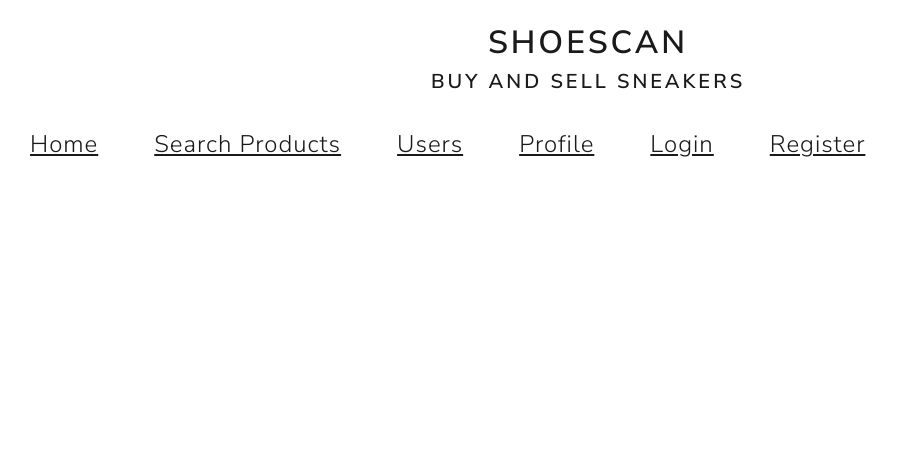
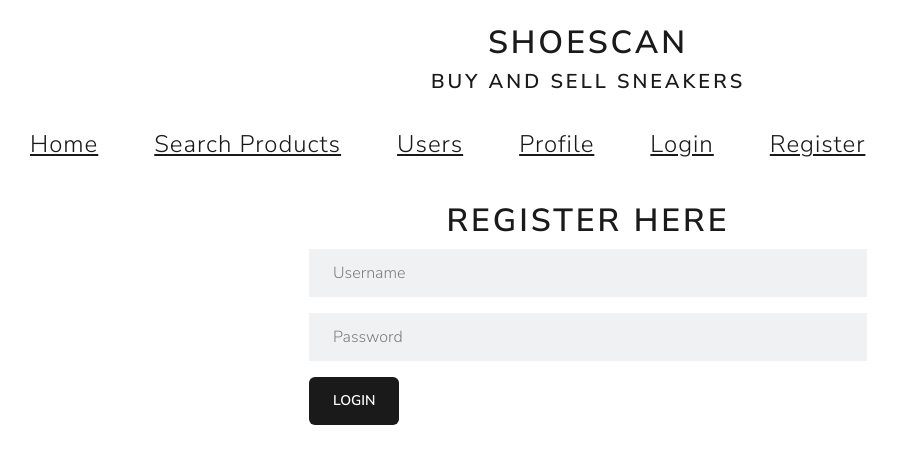
Before and after one commit to echen9104/CS4550-Project, a React (Create React App) app in the folder project/: page /register in a window 1280 px wide. Shown: the top 464 px of the page, without its empty margins (52-950 px from the left). Built offline with nearby package versions, Linux system fonts and the light colour scheme.

Commit message:
login and register outline

```diff
--- a/project/src/App.js
+++ b/project/src/App.js
@@ -4,7 +4,9 @@ import React from 'react';
 import { BrowserRouter, Routes } from 'react-router-dom';
 import { Route } from 'react-router';
 import Home from './home/home';
-import Search from './search/search'
+import Search from './search/search';
+import Login from "./users/login";
+import Register from "./users/register";
 import Navigation from "./navigation/navigation";
 
 function App() {
@@ -20,6 +22,8 @@ function App() {
                   <Routes>
                       <Route index element={<Home/>}/>
                       <Route path="/search" element={<Search/>}/>
+                      <Route path="/login" element={<Login/>}/>
+                      <Route path="/register" element={<Register/>}/>
                   </Routes>
               </BrowserRouter>
           </div>
--- a/project/src/navigation/navigation.js
+++ b/project/src/navigation/navigation.js
@@ -4,7 +4,7 @@ const Navigation = () => {
     return(
         <ul className="nav nav-pills">
             <div className="row fs-3">
-                <li className={`nav-item col-auto`}>
+                <li className={`nav-item active col-auto`}>
                     <Link to="/">
                         Home
                     </Link>
--- a/project/src/users/login.js
+++ b/project/src/users/login.js
@@ -0,0 +1,16 @@
+const Login = () => {
+    return (
+        <>
+            <h1 className="text-center">Login here</h1>
+            <input className="form-control border border-primary w-50 offset-3"
+                   placeholder="Username" />
+            <input className="mt-3 form-control border border-primary w-50 offset-3"
+                   placeholder="Password" />
+            <button className="btn btn-primary mt-3 offset-3">
+                Login
+            </button>
+        </>
+    )
+}
+
+export default Login
--- a/project/src/users/register.js
+++ b/project/src/users/register.js
@@ -0,0 +1,16 @@
+const Register = () => {
+    return (
+        <>
+            <h1 className="text-center">Register here</h1>
+            <input className="form-control border border-primary w-50 offset-3"
+                   placeholder="Username" />
+            <input className="mt-3 form-control border border-primary w-50 offset-3"
+                   placeholder="Password" />
+            <button className="btn btn-primary mt-3 offset-3">
+                Login
+            </button>
+        </>
+    )
+}
+
+export default Register
```
